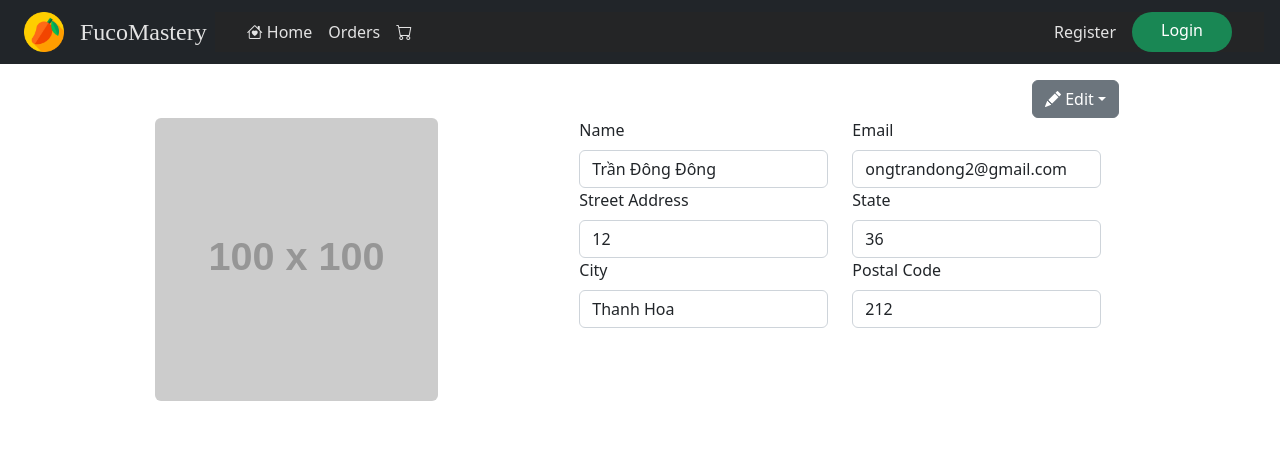
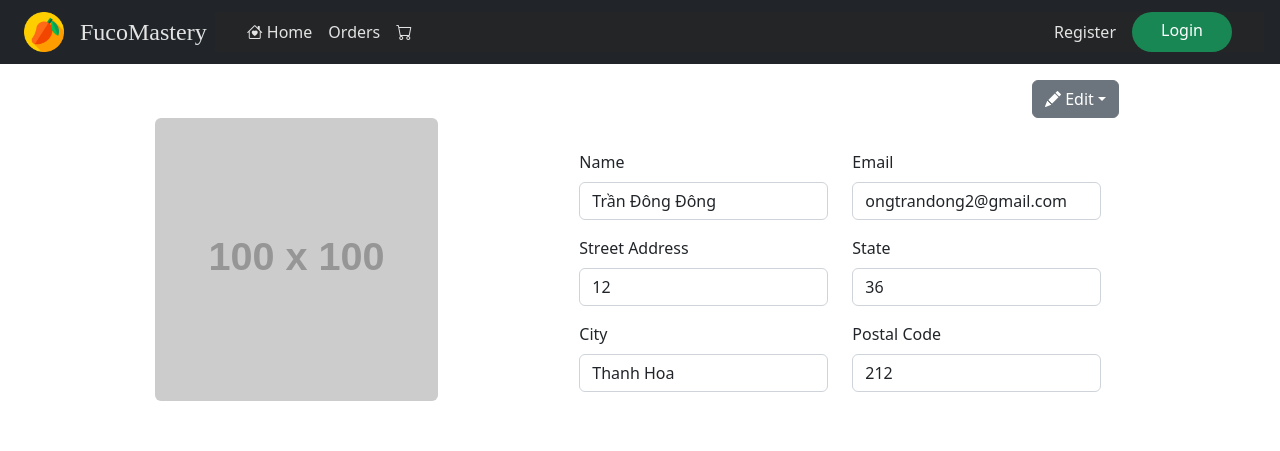
Before and after one commit to PhuocPhann162/fuco-redmango-ui, a React (Create React App) app: page /Information in a window 1280 px wide. Shown: the top 451 px of the page. Built offline with nearby package versions, Linux system fonts and the light colour scheme.

Commit message:
already inforScreen

```diff
--- a/src/Components/Page/Information/Avatar.tsx
+++ b/src/Components/Page/Information/Avatar.tsx
@@ -20,6 +20,11 @@ const Avatar: React.FC<AvatarProps> = ({ AvatarState, handleCloseAvatar }) => {
         }
     };
 
+    const handleSaveAvatar = () => {
+        console.log('Save Avatar');
+        handleCloseAvatar();
+    }
+
     return (
         <div className="col-xl-4">
             {AvatarState ? (
@@ -28,12 +33,13 @@ const Avatar: React.FC<AvatarProps> = ({ AvatarState, handleCloseAvatar }) => {
 
                     <div className="row">
                         <div className="col-xl-12">
-                            <input type="file" accept="image/*" onChange={handleImageUpload} />
+                            <input type="file" accept="image/*" className="form-control" id="inputGroupFile02" onChange={handleImageUpload} />
                             <div className="row  p-3 justify-content-end">
-                                <button className="btn btn-secondary col-xl-4  text-start bg-success bg-gradient" type="button">
+                                <button className="btn btn-secondary col-xl-4  text-start bg-success bg-gradient" type="button"
+                                    onClick={handleSaveAvatar}>
                                     <span className="bi-check2-circle" /> Save
                                 </button>
-                                <button className="btn btn-secondary col-xl-4 ms-1 text-start bg-dark bg-gradient" type="button"
+                                <button className="btn btn-secondary col-xl-4 ms- text-start bg-dark bg-gradient" type="button"
                                     onClick={handleCloseAvatar}>
                                     <span className="bi-x-circle" /> Cancel
                                 </button>
--- a/src/Components/Page/Information/InformationCard.tsx
+++ b/src/Components/Page/Information/InformationCard.tsx
@@ -4,42 +4,46 @@ interface InformationProps {
 }
 const InformationCard: React.FC<InformationProps> = ({ InformationState, handleCloseInformation }) => {
 
+  const handleSaveInformation = () => {
+    console.log('Save Information');
+    handleCloseInformation();
+  }
   return (
-    <form className="col-xl-6">
+    <form className="col-xl-6 mt-3">
 
       {InformationState === false ?
         <div className="row">
-          <div className="col-xl-6">
+          <div className="col-xl-6 mt-3">
             <label className="form-label">Name</label>
             <input type="text"
               className="form-control "
               value="Trần Đông Đông" id="Name" />
           </div>
-          <div className="col-xl-6">
+          <div className="col-xl-6 mt-3">
             <label className="form-label">Email</label>
             <input type="text"
               className="form-control "
               value="ongtrandong2@gmail.com" id="Email" />
           </div>
-          <div className="col-xl-6">
+          <div className="col-xl-6 mt-3">
             <label className="form-label">Street Address</label>
             <input type="text"
               className="form-control "
               value="12" id="StreetAddress" />
           </div>
-          <div className="col-xl-6">
+          <div className="col-xl-6 mt-3">
             <label className="form-label">State</label>
             <input type="text"
               className="form-control "
               value="36" id="State" />
           </div>
-          <div className="col-xl-6">
+          <div className="col-xl-6 mt-3">
             <label className="form-label ">City</label>
             <input type="text"
               className="form-control "
               value="Thanh Hoa" id="City" />
           </div>
-          <div className="col-xl-6">
+          <div className="col-xl-6 mt-3">
             <label className="form-label">Postal Code</label>
             <input type="text"
               className="form-control "
@@ -48,34 +52,35 @@ const InformationCard: React.FC<InformationProps> = ({ InformationState, handleC
         </div> :
         <div>
           <div className="row">
-            <div className="col-xl-6">
+            <div className="col-xl-6 mt-3">
               <label className="form-label">Name</label>
               <input type="text" className="form-control border-warning" id="inputName" />
             </div>
-            <div className="col-xl-6">
+            <div className="col-xl-6 mt-3">
               <label className="form-label">Email</label>
               <input type="email" className="form-control border-warning" id="inputEmail" />
             </div>
-            <div className="col-xl-6">
+            <div className="col-xl-6 mt-3">
               <label className="form-label">Street Address</label>
               <input type="text" className="form-control border-warning" id="inputStreetAddress" />
             </div>
-            <div className="col-xl-6">
+            <div className="col-xl-6 mt-3">
               <label className="form-label">State</label>
               <input type="text" className="form-control border-warning" id="inputStreetAddress" />
             </div>
-            <div className="col-xl-6">
+            <div className="col-xl-6 mt-3">
               <label className="form-label">City</label>
               <input type="text" className="form-control border-warning" id="inputCity" />
             </div>
-            <div className="col-xl-6">
+            <div className="col-xl-6 mt-3">
               <label className="form-label">Postal Code</label>
               <input type="text" className="form-control border-warning" id="inputPostalCode" />
             </div>
           </div>
           <div className="row-xl-5 pe-2">
             <div className="row justify-content-end">
-              <button className="btn btn-secondary col-xl-3 mt-3 text-start bg-success bg-gradient" type="button">
+              <button className="btn btn-secondary col-xl-3 mt-3 text-start bg-success bg-gradient" type="button"
+                onClick={handleSaveInformation}>
                 <span className="bi-check2-circle" /> Save
               </button>
               <button className="btn btn-secondary col-xl-3 ms-1 mt-3 text-start bg-dark bg-gradient" type="button"
```
